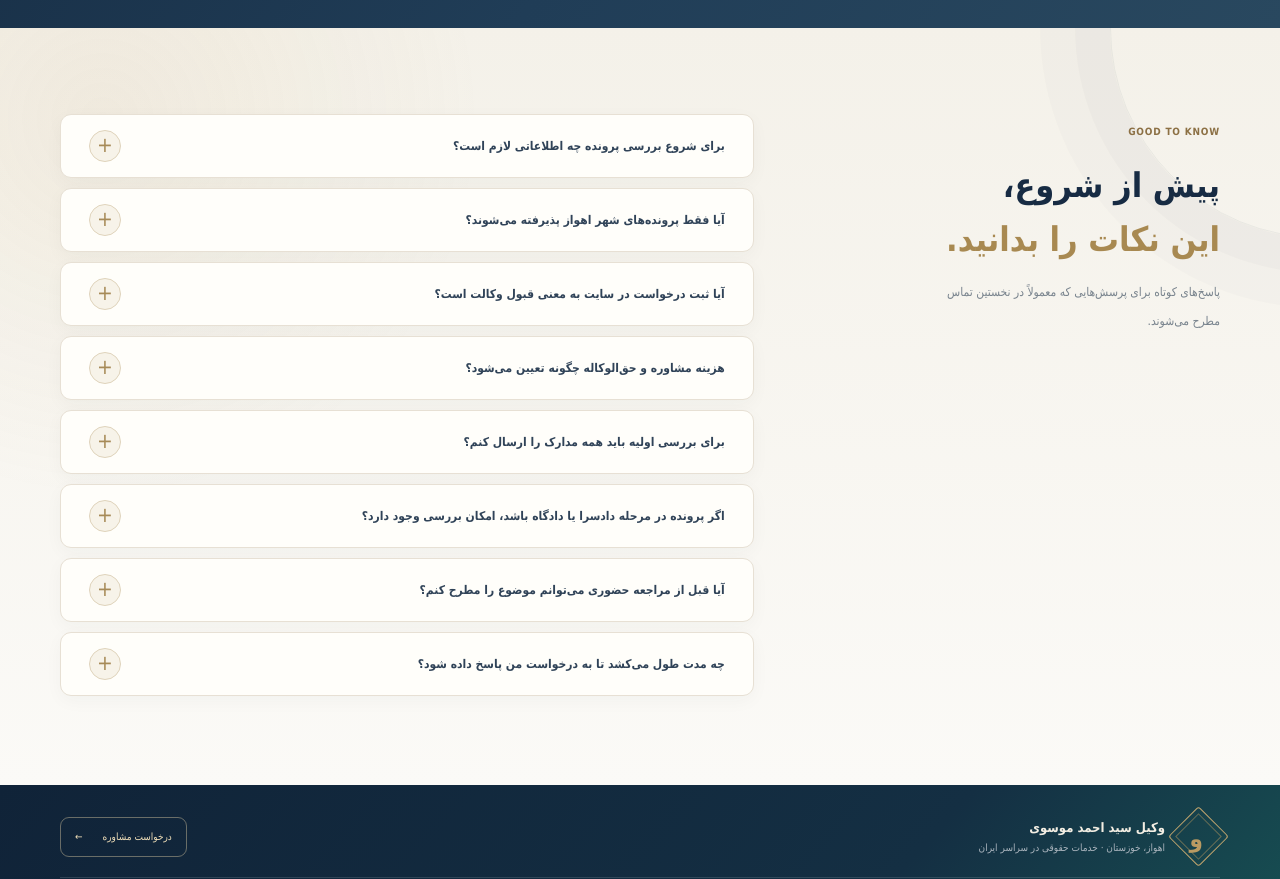
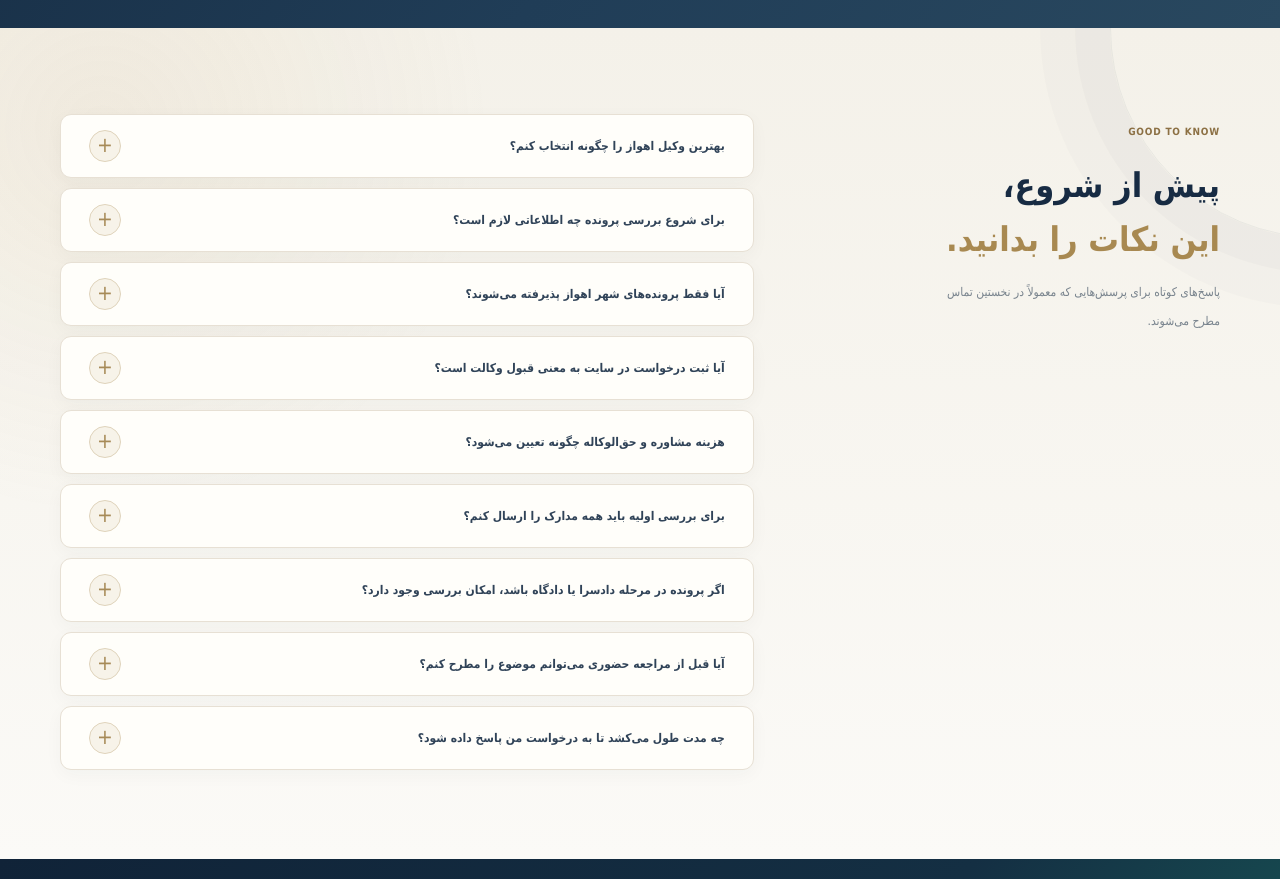
Before and after one commit to ahmadmousavi5908-crypto/vakilsite, a Next.js app: page / in a window 1280 px wide. Shown: the part 7640-8519 px from the top of the page. Built offline with nearby package versions, Linux system fonts and the light colour scheme; no server answers; the database is empty; a web font is replaced by a local one.

Commit message:
seo: add neutral best-lawyer selection FAQ to homepage

```diff
--- a/src/app/page.js
+++ b/src/app/page.js
@@ -32,6 +32,7 @@ const cities = [
 ];
 
 const faqs = [
+  ["بهترین وکیل اهواز را چگونه انتخاب کنم؟", "برای انتخاب آگاهانه، پروانه وکالت و هویت حرفه‌ای را از مرجع رسمی بررسی کنید، تجربه مرتبط با نوع پرونده را با شواهد قابل ارزیابی بسنجید، درباره حدود خدمات و حق‌الوکاله شفاف سؤال کنید و از وعده تضمین نتیجه پرهیز کنید. عبارت‌هایی مانند بهترین وکیل، وکیل حرفه‌ای یا وکیل باتجربه بیانگر نیت جست‌وجو هستند و به‌تنهایی رتبه یا برتری هیچ وکیلی را اثبات نمی‌کنند."],
   ["برای شروع بررسی پرونده چه اطلاعاتی لازم است؟", "کافی است موضوع اختلاف، شهر محل رسیدگی، مرحله فعلی پرونده و خلاصه‌ای روشن از اتفاقات را بنویسید. اگر مهلت قانونی یا تاریخ جلسه‌ای در پیش دارید، آن را هم ذکر کنید."],
   ["آیا فقط پرونده‌های شهر اهواز پذیرفته می‌شوند؟", "خیر. امکان ثبت درخواست اولیه از سراسر ایران وجود دارد. پس از بررسی موضوع، مرجع رسیدگی و شرایط پرونده مشخص می‌شود که ارائه خدمت به‌صورت حضوری یا غیرحضوری امکان‌پذیر است یا خیر."],
   ["آیا ثبت درخواست در سایت به معنی قبول وکالت است؟", "خیر. ثبت درخواست فقط برای آشنایی اولیه با موضوع است و به‌تنهایی رابطه وکالت ایجاد نمی‌کند. پذیرش پرونده، حدود خدمات و تعهدات طرفین پس از بررسی و توافق جداگانه مشخص خواهد شد."],
```
